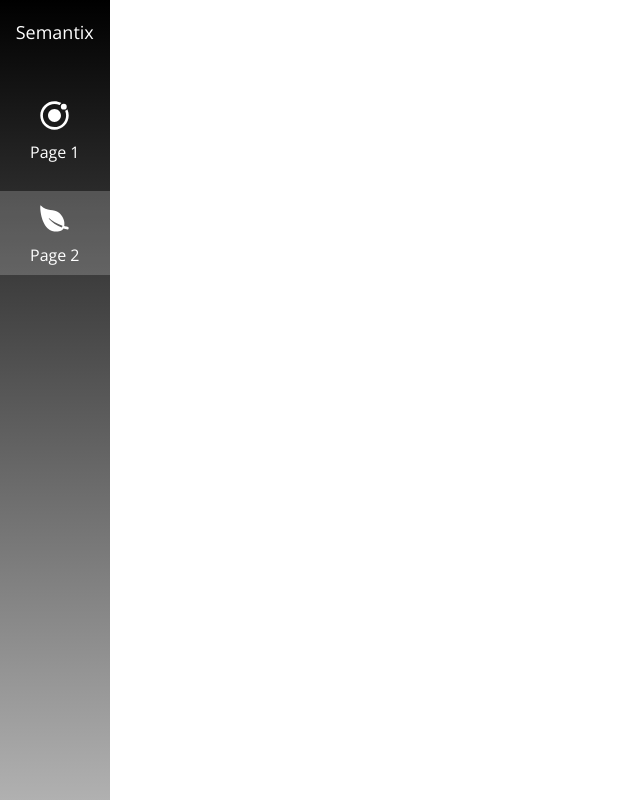
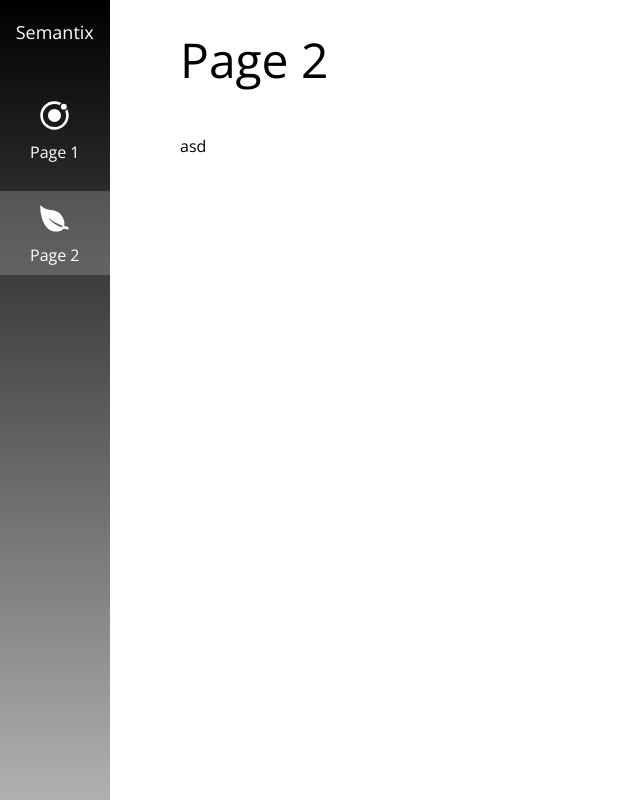
Before and after one commit to morcegon/semantix-test, a React (Create React App) app: page /page-2 in a window 1280 px wide. Shown: the whole page, without its empty margins (0-640 px from the left). Built offline with nearby package versions, Linux system fonts and the light colour scheme.

Commit message:
feat: setup pages default

```diff
--- a/src/App.js
+++ b/src/App.js
@@ -11,12 +11,12 @@ function App() {
     <Router>
       <Normalize />
       <GlobalStyles />
+      <Sidebar />
       <main>
-        <section>
+        <section className="page">
           <Routes />
         </section>
       </main>
-      <Sidebar />
     </Router>
   );
 }
--- a/src/components/Title/styles.js
+++ b/src/components/Title/styles.js
@@ -1,3 +1,7 @@
 import styled from 'styled-components';
 
-export const Container = styled.h1``;
+export const Container = styled.h1`
+  font-size: 4.8rem;
+  font-weight: 400;
+  margin-bottom: 5rem;
+`;
--- a/src/pages/Page1.js
+++ b/src/pages/Page1.js
@@ -1,7 +1,14 @@
 import React from 'react';
 
+import Title from '../components/Title';
+
 function Page1() {
-  return <></>;
+  return (
+    <>
+      <Title>Page 1</Title>
+      asd
+    </>
+  );
 }
 
 export default Page1;
--- a/src/pages/Page2.js
+++ b/src/pages/Page2.js
@@ -1,7 +1,14 @@
 import React from 'react';
 
-function Page2() {
-  return <div />;
+import Title from '../components/Title';
+
+function Page1() {
+  return (
+    <>
+      <Title>Page 2</Title>
+      asd
+    </>
+  );
 }
 
-export default Page2;
+export default Page1;
--- a/src/styles/global.js
+++ b/src/styles/global.js
@@ -10,5 +10,10 @@ export default createGlobalStyle`
   body {
     font-family: ${fonts.openSans};
     font-size: 1.6rem;
+
+  }
+
+  .page {
+    padding-left: 18rem;
   }
 `;
```
